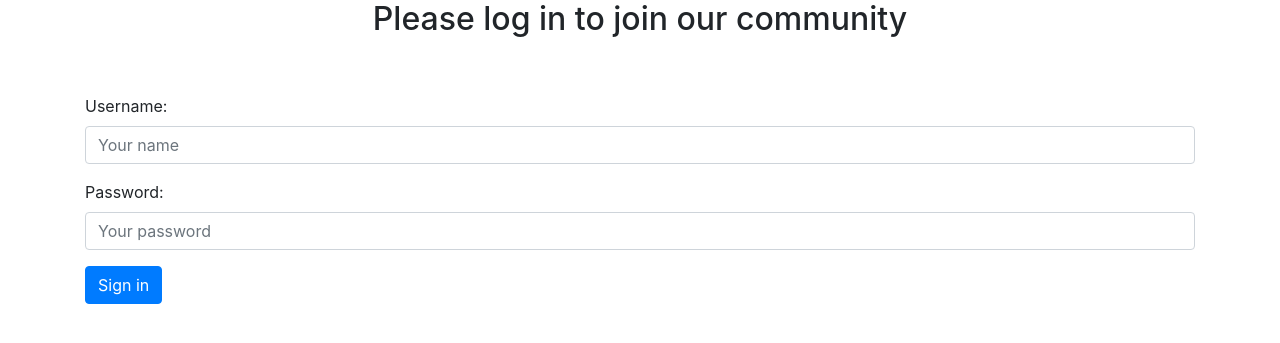
After one commit to denyszamiatin/ma_book, a Django app: page / in a window 1280 px wide. The commit adds this page. Shown: the top 343 px of the page. Run offline with Django 3.2, Linux system fonts and the light colour scheme; parts of the project's set-up code (start-up, migrations or seed data) failed here and were passed over; some libraries are stand-ins or nearby versions.

Commit message:
task 2 (Sign in user) v 0.1

```diff
--- a/ma_book/urls.py
+++ b/ma_book/urls.py
@@ -15,9 +15,12 @@ Including another URLconf
 """
 from django.contrib import admin
 from django.urls import path, include
+from users.views import user_login, user_profile
 
 urlpatterns = [
     path('admin/', admin.site.urls),
     path('user/', include('users.urls', namespace='users')),
     path('posts/', include('posts.urls', namespace='posts')),
+    path('', user_login),
+    path('profile', user_profile, name='user_profile')
 ]
--- a/templates/base.html
+++ b/templates/base.html
@@ -6,7 +6,11 @@
     <link rel="stylesheet" href="https://stackpath.bootstrapcdn.com/bootstrap/4.1.3/css/bootstrap.min.css" integrity="sha384-MCw98/SFnGE8fJT3GXwEOngsV7Zt27NXFoaoApmYm81iuXoPkFOJwJ8ERdknLPMO" crossorigin="anonymous">
     <title>
         {% block title %}
-        index
+          {% if title %}
+            {{ title }}
+          {% else %}
+            ma_book
+          {% endif %}
         {% endblock %}
     </title>
   </head>
--- a/users/forms.py
+++ b/users/forms.py
@@ -40,3 +40,10 @@ class UserProfileForm(forms.ModelForm):
     class Meta:
         model = UserProfile
         fields = ('birthday', 'avatar')
+
+
+class LoginForm(forms.Form):
+    username = forms.CharField(max_length=150, widget=forms.TextInput(attrs={'class': 'form-control',
+                                                                             'placeholder': 'Your name'}))
+    password = forms.CharField(widget=forms.PasswordInput(attrs={'class': 'form-control',
+                                                                 'placeholder': 'Your password'}))
--- /dev/null
+++ b/users/templates/users/login.html
@@ -0,0 +1,24 @@
+{% extends 'base.html' %}
+{% block content %}
+  <h2 style="text-align:center">Please log in to join our community</h2><br><br>
+  <form method="post" enctype="multipart/form-data">
+    {{ form.non_field_errors }}
+
+    <div class="form-group">
+    {% csrf_token %}
+    {{ form.username.label_tag }}
+    {{ form.username }}
+    <small id="usernameHelp" class="form-text text-muted">{{ form.username.errors }}</small>
+    </div>
+
+    <div class="form-group">
+    {% csrf_token %}
+    {{ form.password.label_tag }}
+    {{ form.password }}
+    <small id="password1Help" class="form-text text-muted">{{ form.password.errors }}</small>
+    </div>
+
+    <button type="submit" class="btn btn-primary">Sign in</button>
+
+  </form>
+{% endblock %}
--- a/users/views.py
+++ b/users/views.py
@@ -1,6 +1,7 @@
 from django.contrib.auth import authenticate, login
 from django.shortcuts import render, redirect
-from .forms import RegistrationForm, UserProfileForm
+from django.urls import reverse
+from .forms import RegistrationForm, UserProfileForm, LoginForm
 
 
 def user_registration(request):
@@ -19,3 +20,24 @@ def user_registration(request):
         "user_form": user_form,
         "profile_form": profile_form,
     })
+
+
+def user_login(request):
+    form = LoginForm()
+    if request.method == 'POST':
+        form = LoginForm(request.POST)
+        if form.is_valid():
+            user = authenticate(request, username=form.cleaned_data['username'], password=form.cleaned_data['password'])
+            if user is not None:
+                login(request, user)
+                return redirect(reverse('user_profile'))
+            # else: flash message ...
+
+    return render(request, 'users/login.html', {
+        'form': form,
+        'title': 'Login page'
+    })
+
+
+def user_profile(request):
+    return render(request, 'users/profile.html')
```
Also changed, not shown: users/templates/users/profile.html (added, +10 -0 lines).
